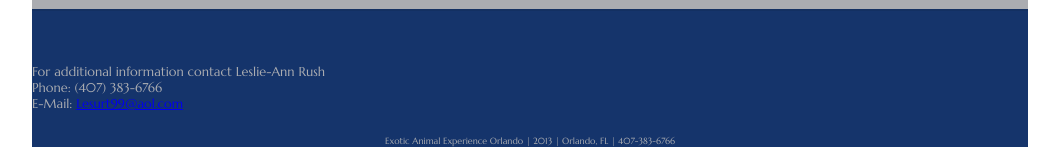
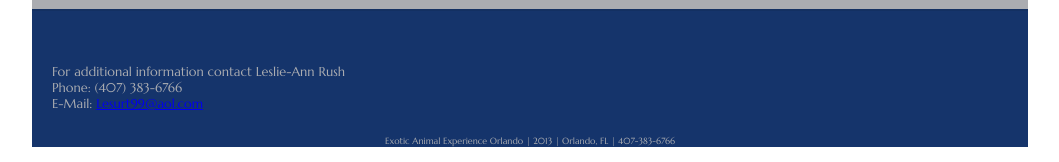
Before and after one commit to BNJMNwd/test_sites, a plain HTML site: page index.html in a window 1280 px wide. Shown: the part 137-299 px from the top of the page, without its empty margins (110-1169 px from the left). Drawn offline with Linux system fonts and the light colour scheme; a web font is replaced by a local one.

```diff
--- a/css/style1.css
+++ b/css/style1.css
@@ -109,6 +109,9 @@ footer {
 
 }
 
+footer p {
+	padding-left: 20px;
+}
 
 #footer_contact {
 	text-align: center;
```
